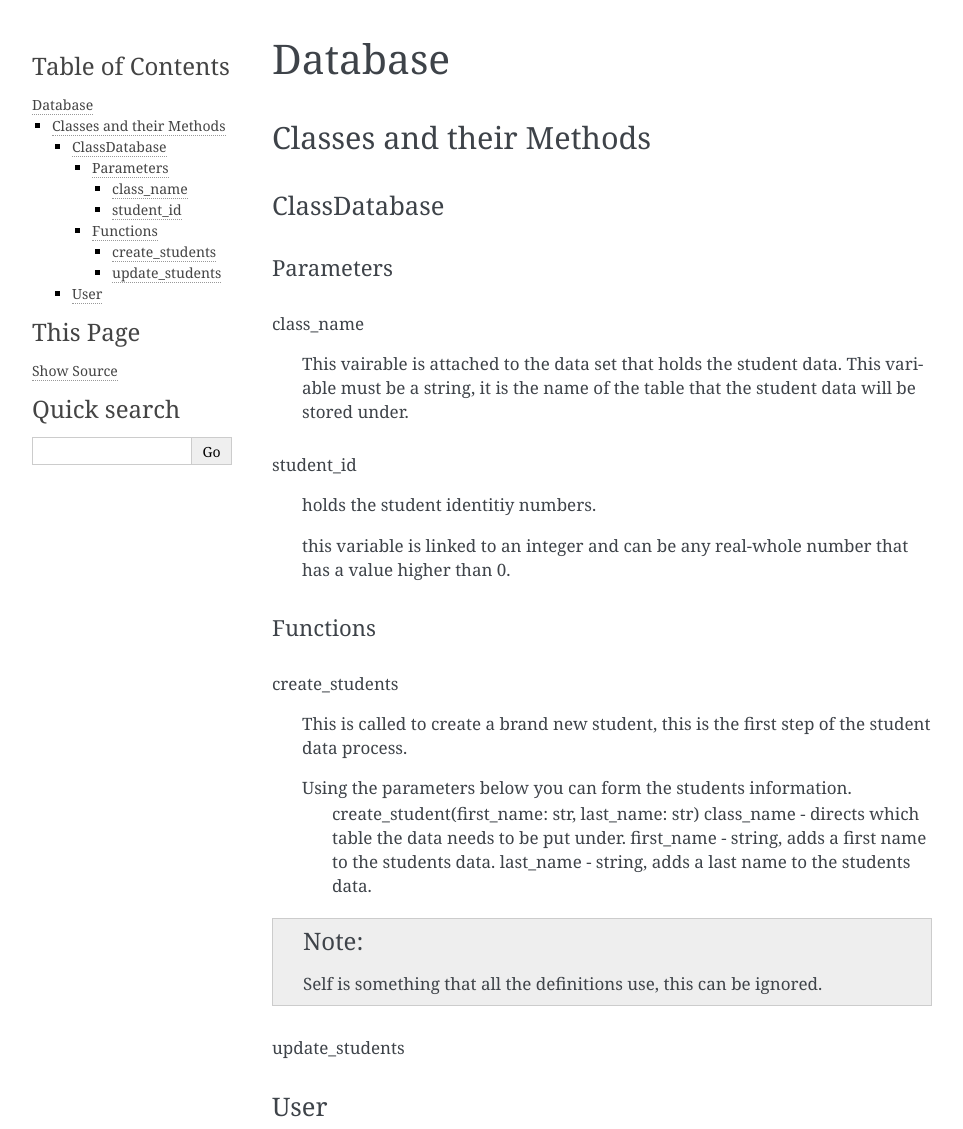
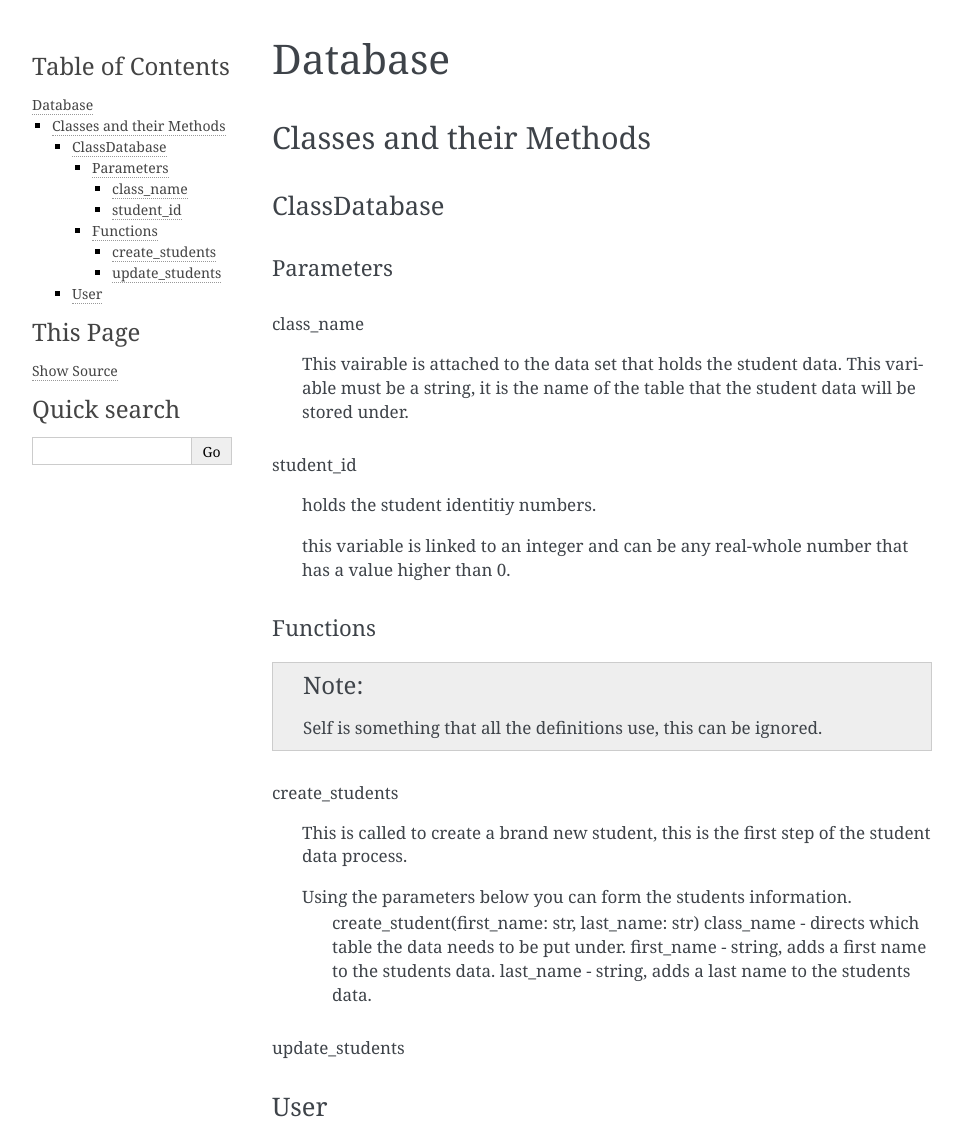
Before and after one commit to Louis-Ladd/FRAttendance, a Sphinx documentation site: the page built from docs/database.rst, in a window 1280 px wide, cut to the strip 0-1129 px from the top of the page. Shown: the whole strip, without its empty margins (148-1111 px from the left). Built offline with Sphinx 7.4.7, drawn with Linux system fonts in a browser that asks for light colours; some of the changed lines change nothing that is shown.

Commit message:
more documentation work

```diff
--- a/docs/database.rst
+++ b/docs/database.rst
@@ -24,6 +24,9 @@ student_id
 Functions
 +++++++++
 
+.. note::
+    Self is something that all the definitions use, this can be ignored.
+
 create_students
 ^^^^^^^^^^^^^^^
     This is called to create a brand new student, this is the first step of the student data process.
@@ -34,8 +37,7 @@ create_students
         class_name - directs which table the data needs to be put under.
         first_name - string, adds a first name to the students data.
         last_name - string, adds a last name to the students data.
-.. note::
-    Self is something that all the definitions use, this can be ignored.
+
 update_students
 ^^^^^^^^^^^^^^^
 
```
